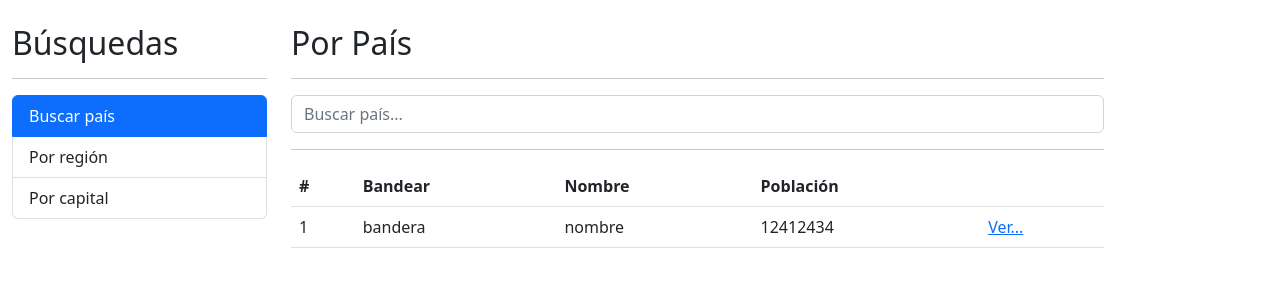
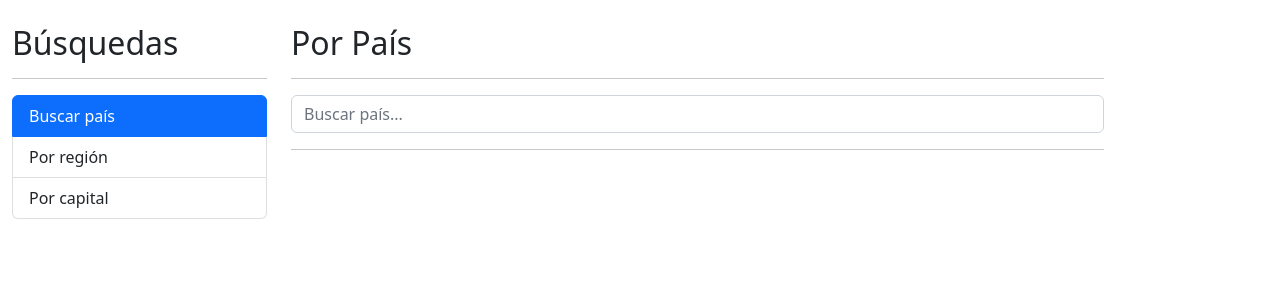
Before and after one commit to ajgalisteo83/paises-angular-app, an Angular app: page / in a window 1280 px wide. Shown: the top 300 px of the page. Built offline with nearby package versions, Linux system fonts and the light colour scheme.

Commit message:
Show contries data

```diff
--- a/src/app/pais/pages/por-pais/por-pais.component.css
+++ b/src/app/pais/pages/por-pais/por-pais.component.css
@@ -0,0 +1,3 @@
+.small-flag {
+    width: 50px;
+}
--- a/src/app/pais/pages/por-pais/por-pais.component.html
+++ b/src/app/pais/pages/por-pais/por-pais.component.html
@@ -15,7 +15,7 @@
     No se encontró nada con el término {{ termino }}
 </div>
 
-<div *ngIf="!hayError" class="row">
+<div *ngIf="paises.length > 0" class="row">
     <div class="c">
         <table class="table table-hover">
             <thead>
@@ -28,12 +28,14 @@
                 </tr>
             </thead>
             <tbody>
-                <tr>
-                    <td>1</td>
-                    <td>bandera</td>
-                    <td>nombre</td>
-                    <td>12412434</td>
-                    <td><a href="/pais/esp">Ver...</a></td>
+                <tr *ngFor="let pais of paises;  let i = index">
+                    <td>{{ i + 1 }}</td>
+                    <td>
+                        <img class="small-flag" [src]="pais.flag" [alt]="pais.name" />
+                    </td>
+                    <td>{{ pais.name }}</td>
+                    <td>{{ pais.population | number }}</td>
+                    <td><a [routerLink]="['/pais', pais.alpha2Code]">Ver...</a></td>
                 </tr>
             </tbody>
         </table>
--- a/src/app/pais/pages/por-pais/por-pais.component.ts
+++ b/src/app/pais/pages/por-pais/por-pais.component.ts
@@ -1,5 +1,6 @@
 import { Component, OnInit } from '@angular/core';
 import { PaisService } from '../../services/pais.service';
+import { Country } from '../../interfaces/pais.interface';
 
 @Component({
   selector: 'app-por-pais',
@@ -10,6 +11,7 @@ export class PorPaisComponent implements OnInit {
 
   termino: string = '';
   hayError: boolean = false;
+  paises: Country[] = [];
 
   constructor(private paisService: PaisService) { }
 
@@ -18,12 +20,13 @@ export class PorPaisComponent implements OnInit {
 
   buscar() {
     this.hayError = false;
-    console.log(this.termino);
 
     this.paisService.buscarPais(this.termino).subscribe(paises => {
+      this.paises = paises;
       console.log(paises);
     }, (err) => {
       this.hayError = true;
+      this.paises = [];
     });
 
   }
--- a/src/app/pais/pais.module.ts
+++ b/src/app/pais/pais.module.ts
@@ -5,6 +5,7 @@ import { PorPaisComponent } from './pages/por-pais/por-pais.component';
 import { PorRegionComponent } from './pages/por-region/por-region.component';
 import { VerPaisComponent } from './pages/ver-pais/ver-pais.component';
 import { FormsModule } from '@angular/forms';
+import { RouterModule } from '@angular/router';
 
 
 
@@ -23,7 +24,8 @@ import { FormsModule } from '@angular/forms';
   ],
   imports: [
     CommonModule,
-    FormsModule
+    FormsModule,
+    RouterModule,
   ]
 })
 export class PaisModule { }
```
